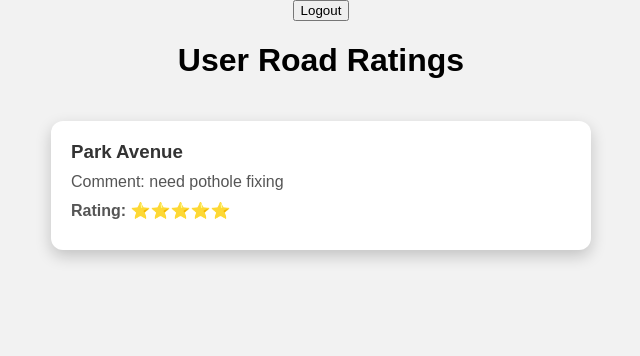
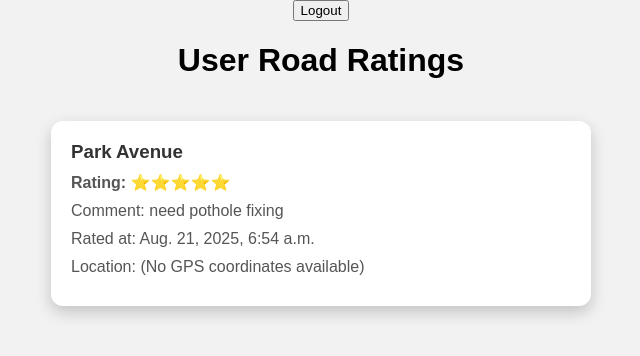
Before and after one commit to gargshi/road_rating_bk, a Django app: template users_app/templates/users_app/index.html in a window 1280 px wide. Shown: the top 356 px of the page, without its empty margins (319-959 px from the left). Run offline with Django 5.2, Linux system fonts and the light colour scheme; the template is opened without the code that fills it: values that come from a table or form of the project are taken from there, others are empty; data comes from the database, SQL or seed files in the repository; tables that the repository leaves empty hold one stand-in row (values such as "Sample post").

Commit message:
improve-layout-index-v3

```diff
--- a/users_app/templates/users_app/index.html
+++ b/users_app/templates/users_app/index.html
@@ -60,8 +60,17 @@
 		{% for user_conversation in user_conversations %}
 			<div class="card">
 				<h3>{{ user_conversation.fk_road_id.road_name }}</h3>
+				<p class="rating">Rating: {% for i in "12345"|slice:":user_conversation.fk_road_id.rating" %}⭐{% endfor %}</p>
 				<p>Comment: {{ user_conversation.fk_road_id.comment }}</p>
-				<p class="rating">Rating: {% for i in "12345"|slice:":user_conversation.fk_road_id.rating" %}⭐{% endfor %}</p>
+				<p>Rated at: {{ user_conversation.fk_road_id.created_at }}</p>
+				<p>
+					Location:
+					{% if user_conversation.fk_road_id.gps_coordinates %}
+						<a href="#" target="_blank" onclick="this.href=generateMapLink('{{ user_conversation.fk_road_id.gps_coordinates }}')">View on Map</a>
+					{% else %}
+						(No GPS coordinates available)
+					{% endif %}
+				</p>
 			</div>
 		{% empty %}
 			<p>No road ratings available.</p>
```
